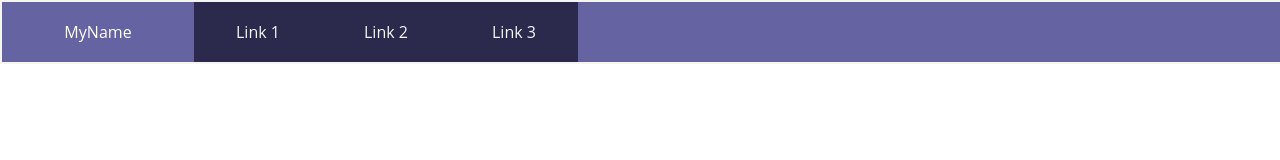
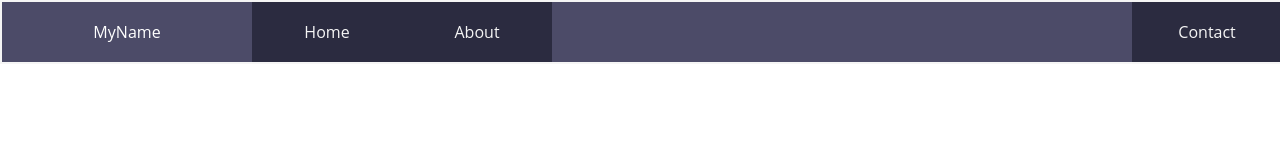
Before and after one commit to ThebellepoquE/Flexbox-Course, a website: page Flexbox Capstone Project Requirements/index.html in a window 1280 px wide. Drawn offline with Linux system fonts and the light colour scheme.

Commit message:
navbar structure and styles for improved layout

```diff
--- a/Flexbox Capstone Project Requirements/index.html
+++ b/Flexbox Capstone Project Requirements/index.html
@@ -8,60 +8,86 @@
     <style>
       body {
         margin: 0;
-        padding: 0;
         font-family: "Open Sans", sans-serif;
       }
 
-      .navbar {
+      .navbar-wrapper {
         display: flex;
+        align-items: center;
+        justify-content: flex-start;
         height: 60px;
         width: 100%;
         border: 2px solid whitesmoke;
-        background-color: hsl(242, 25%, 51%);
+        background-color: hsl(242, 16%, 35%);
         color: white;
       }
 
-      .logo {
+      .navbar-wrapper .logo {
+        display: flex;
+        width: 250px;
+        justify-content: center;
+      }
+
+      .navbar-wrapper .navbar-left {
+        display: flex;
+        justify-content: space-around;
+        align-items: center;
+        width: 300px;
+        height: 60px;
+        background-color: hsl(240, 20%, 21%);
+        color: whitesmoke;
+      }
+
+      .navbar-left .home-link {
         display: flex;
         justify-content: center;
         align-items: center;
-        width: 15%;
+        width: 150px;
+        height: 60px;
       }
 
-      .nav-links {
+      .navbar-left .about-link {
         display: flex;
-        width: 30%;
+        justify-content: center;
         align-items: center;
-        justify-content: space-around;
-        cursor: pointer;
-        color: whitesmoke;
-        background-color: hwb(243 16% 70%);
+        width: 150px;
+        height: 60px;
       }
 
-      .link1:hover,
-      .link2:hover,
-      .link3:hover {
+      .navbar-wrapper .navbar-right {
+        display: flex;
+        justify-content: space-around;
+        align-items: center;
+        width: 150px;
+        height: 60px;
+        background-color: hsl(240, 20%, 21%);
+        color: whitesmoke;
+        margin-left: auto;
+      }
+
+      .navbar-left :hover {
+        cursor: pointer;
         background-color: whitesmoke;
-        color: hwb(243 16% 70%);
+        color: hsl(240, 20%, 21%);
+      }
+
+      .navbar-right:hover {
+        cursor: pointer;
+        background-color: whitesmoke;
+        color: hsl(240, 20%, 21%);
       }
     </style>
   </head>
   <body>
-    <div class="navbar">
+    <div class="navbar-wrapper">
       <div class="logo">MyName</div>
 
-      <div class="nav-links">
-        <div class="link1">
-          <p>Link 1</p>
-        </div>
-
-        <div class="link2">
-          <p>Link 2</p>
-        </div>
-
-        <div class="link3">
-          <p>Link 3</p>
-        </div>
+      <div class="navbar-left">
+        <div class="home-link">Home</div>
+        <div class="about-link">About</div>
+      </div>
+      <div class="navbar-right">
+        <div class="contact-link">Contact</div>
       </div>
     </div>
   </body>
```
